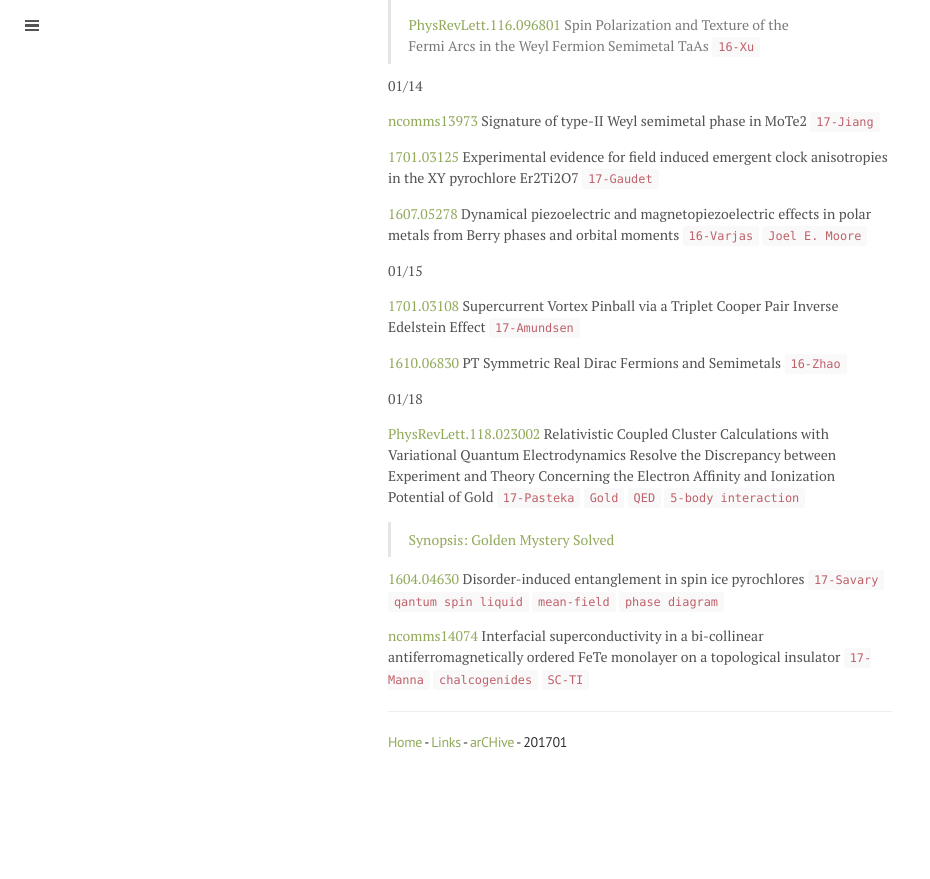
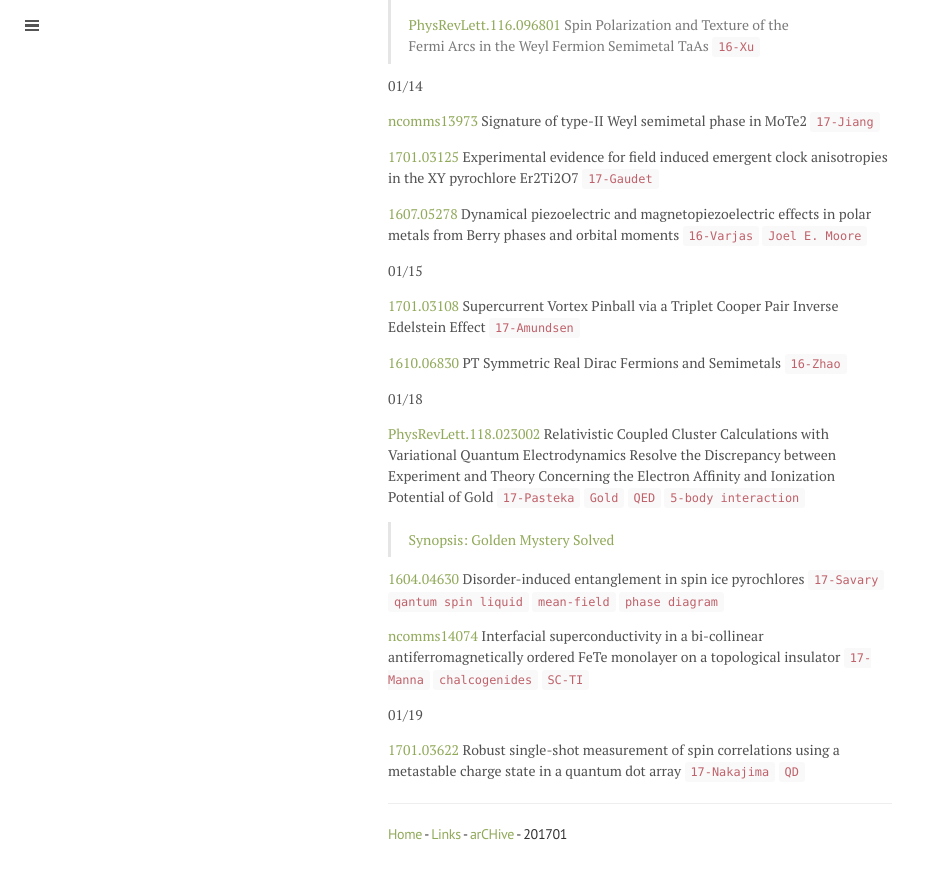
Before and after one commit to qkrwlsghdcjsworlt/work, a Jekyll site: the page built from 201701.md, in a window 1280 px wide and 900 px high, scrolled down 2086 px. Shown: the top 879 px of the window, without its empty margins (0-930 px from the left). Built offline with Jekyll 4.4.1, drawn with Linux system fonts in a browser that asks for light colours; before the commit the page ends 2894 px from its top, so only the background shows below that.

Commit message:
“update”

```diff
--- a/201701.md
+++ b/201701.md
@@ -113,6 +113,11 @@ in the XY pyrochlore Er2Ti2O7 `17-Gaudet`
 
 [ncomms14074](http://www.nature.com/articles/ncomms14074) Interfacial superconductivity in a bi-collinear antiferromagnetically ordered FeTe monolayer on a topological insulator `17-Manna` `chalcogenides` `SC-TI`
 
+01/19
+
+[1701.03622](https://arxiv.org/abs/1701.03622) Robust single-shot measurement of spin correlations using a
+metastable charge state in a quantum dot array `17-Nakajima` `QD`
+
 
 ---
 
```
